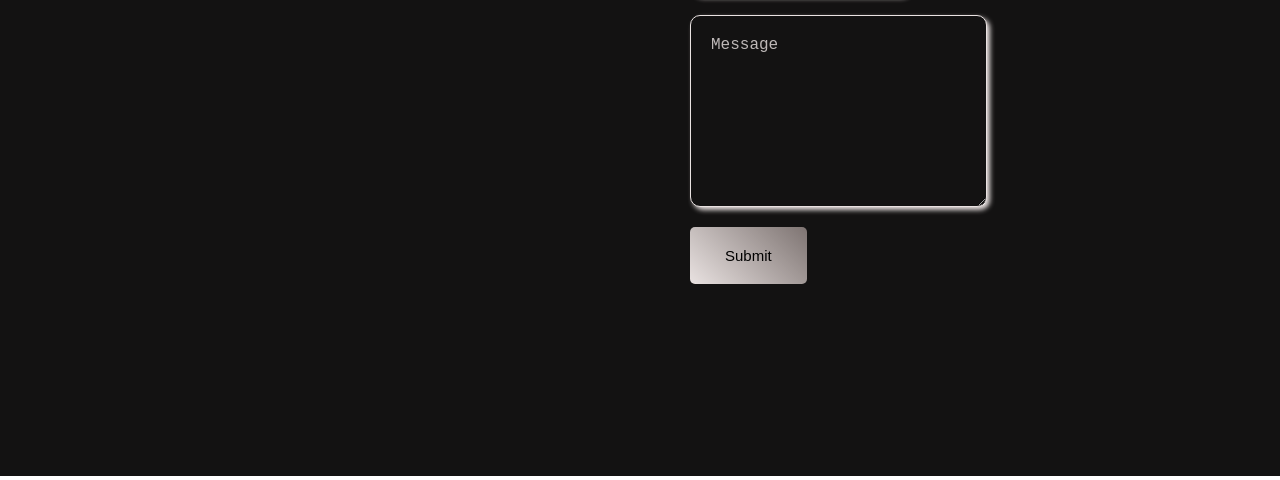
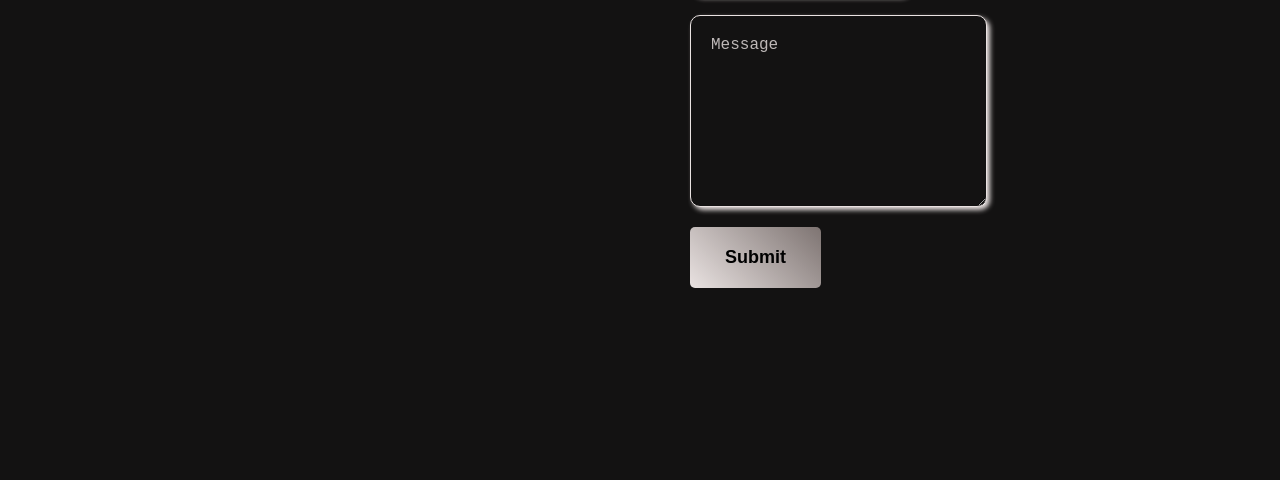
Before and after one commit to EsrakFahim/new, a plain HTML site: page index.html in a window 1280 px wide. Shown: the part 4156-4636 px from the top of the page. Drawn offline with Linux system fonts and the light colour scheme.

```diff
--- a/css/style.css
+++ b/css/style.css
@@ -230,5 +230,6 @@
     border-radius: 5px;
     background-image: linear-gradient(45deg,#e9e2e1,#7e7472);
     padding: 20px 35px;
-    font-size: 15px;
+    font-size: 18px;
+    font-weight: 600;
 }
```
